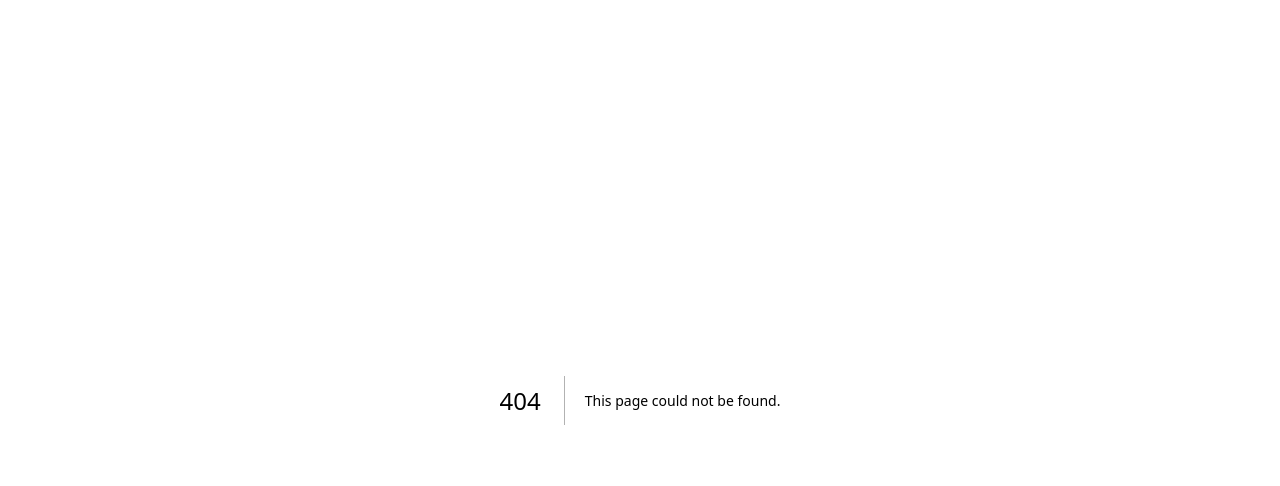
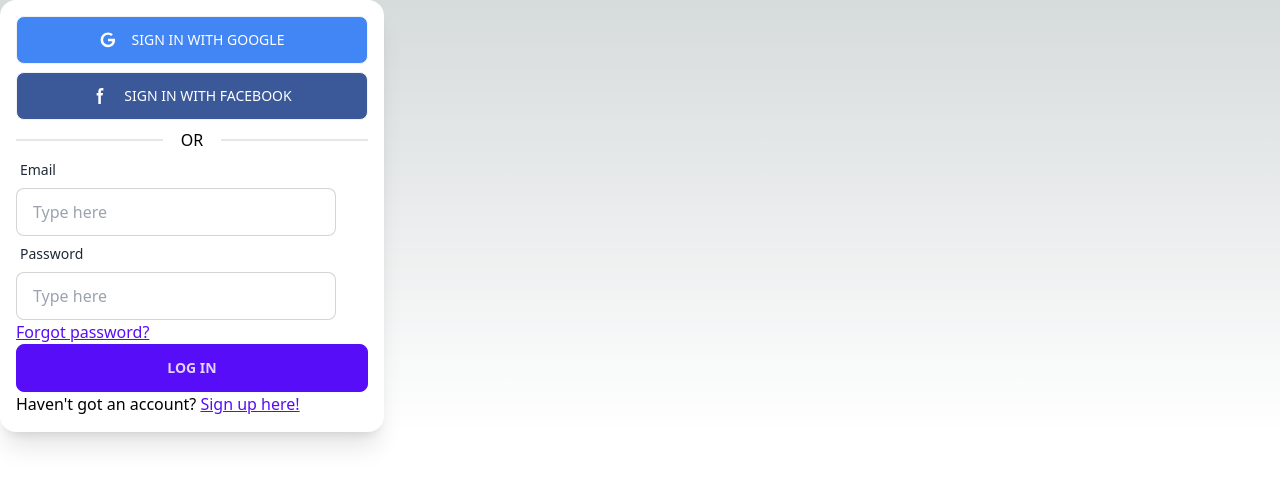
Before and after one commit to zhoooot/webui-creator, a Next.js app: page /auth/components/login-panel in a window 1280 px wide. Before the commit this address had no page. Shown: the top 486 px of the page. Built offline with nearby package versions, Linux system fonts and the light colour scheme.

Commit message:
[Auth] Login Panel Initialization

```diff
--- /dev/null
+++ b/src/pages/auth/components/login-panel.tsx
@@ -0,0 +1,75 @@
+import React from "react";
+
+const LogInPanel = (): JSX.Element => {
+  return (
+    <div className="card card-compact w-96 bg-base-100 shadow-xl p-4">
+      <div className="grid grid-cols-1">
+        <button className="btn text-white bg-[#4285F4] hover:bg-[#4285F4]/90 focus:ring-4 focus:outline-none focus:ring-[#4285F4]/50 font-medium rounded-lg text-sm px-5 py-2.5 text-center inline-flex items-center dark:focus:ring-[#4285F4]/55 mb-2">
+          <svg
+            className="w-4 h-4 mr-2"
+            aria-hidden="true"
+            xmlns="http://www.w3.org/2000/svg"
+            fill="currentColor"
+            viewBox="0 0 18 19"
+          >
+            <path
+              fill-rule="evenodd"
+              d="M8.842 18.083a8.8 8.8 0 0 1-8.65-8.948 8.841 8.841 0 0 1 8.8-8.652h.153a8.464 8.464 0 0 1 5.7 2.257l-2.193 2.038A5.27 5.27 0 0 0 9.09 3.4a5.882 5.882 0 0 0-.2 11.76h.124a5.091 5.091 0 0 0 5.248-4.057L14.3 11H9V8h8.34c.066.543.095 1.09.088 1.636-.086 5.053-3.463 8.449-8.4 8.449l-.186-.002Z"
+              clip-rule="evenodd"
+            />
+          </svg>
+          Sign in with Google
+        </button>
+        <button className="btn text-white bg-[#3b5998] hover:bg-[#3b5998]/90 focus:ring-4 focus:outline-none focus:ring-[#3b5998]/50 font-medium rounded-lg text-sm px-5 py-2.5 text-center inline-flex items-center dark:focus:ring-[#3b5998]/55 mb-2">
+          <svg
+            className="w-4 h-4 mr-2"
+            aria-hidden="true"
+            xmlns="http://www.w3.org/2000/svg"
+            fill="currentColor"
+            viewBox="0 0 8 19"
+          >
+            <path
+              fill-rule="evenodd"
+              d="M6.135 3H8V0H6.135a4.147 4.147 0 0 0-4.142 4.142V6H0v3h2v9.938h3V9h2.021l.592-3H5V3.591A.6.6 0 0 1 5.592 3h.543Z"
+              clip-rule="evenodd"
+            />
+          </svg>
+          Sign in with Facebook
+        </button>
+        <div className="flex flex-row self-center">
+          <hr className="border-t-2 w-5/12 divide-solid self-center"></hr>
+          <text className="w-2/12 text-center">OR</text>
+          <hr className="border-t-2 w-5/12 divide-solid self-center"></hr>
+        </div>
+        <div className="form-control w-full max-w-xs">
+          <label className="label">
+            <span className="label-text">Email</span>
+          </label>
+          <input
+            type="text"
+            placeholder="Type here"
+            className="input input-bordered w-full max-w-xs"
+          />
+        </div>
+        <div className="form-control w-full max-w-xs">
+          <label className="label">
+            <span className="label-text">Password</span>
+          </label>
+          <input
+            type="password"
+            placeholder="Type here"
+            className="input input-bordered w-full max-w-xs"
+          />
+        </div>
+        <a className="link link-primary">Forgot password?</a>
+        <button className="btn btn-primary">Log In</button>
+        <p>
+          Haven't got an account?{" "}
+          <a className="link link-primary">Sign up here!</a>
+        </p>
+      </div>
+    </div>
+  );
+};
+
+export default LogInPanel;
--- a/src/pages/auth/index.tsx
+++ b/src/pages/auth/index.tsx
@@ -0,0 +1,12 @@
+import React from 'react';
+import LogInPanel from './components/login-panel';
+
+const AuthPage = (): JSX.Element => {
+    return (
+        <div>
+            <LogInPanel></LogInPanel>
+        </div>
+    )
+}
+
+export default AuthPage;
--- a/tailwind.config.ts
+++ b/tailwind.config.ts
@@ -15,6 +15,6 @@ const config: Config = {
       },
     },
   },
-  plugins: [],
+  plugins: [require("daisyui")],
 }
 export default config
```
Also changed, not shown: package.json (+6 -5 lines), 1 other file (tests, documents, lock files or other folders).
